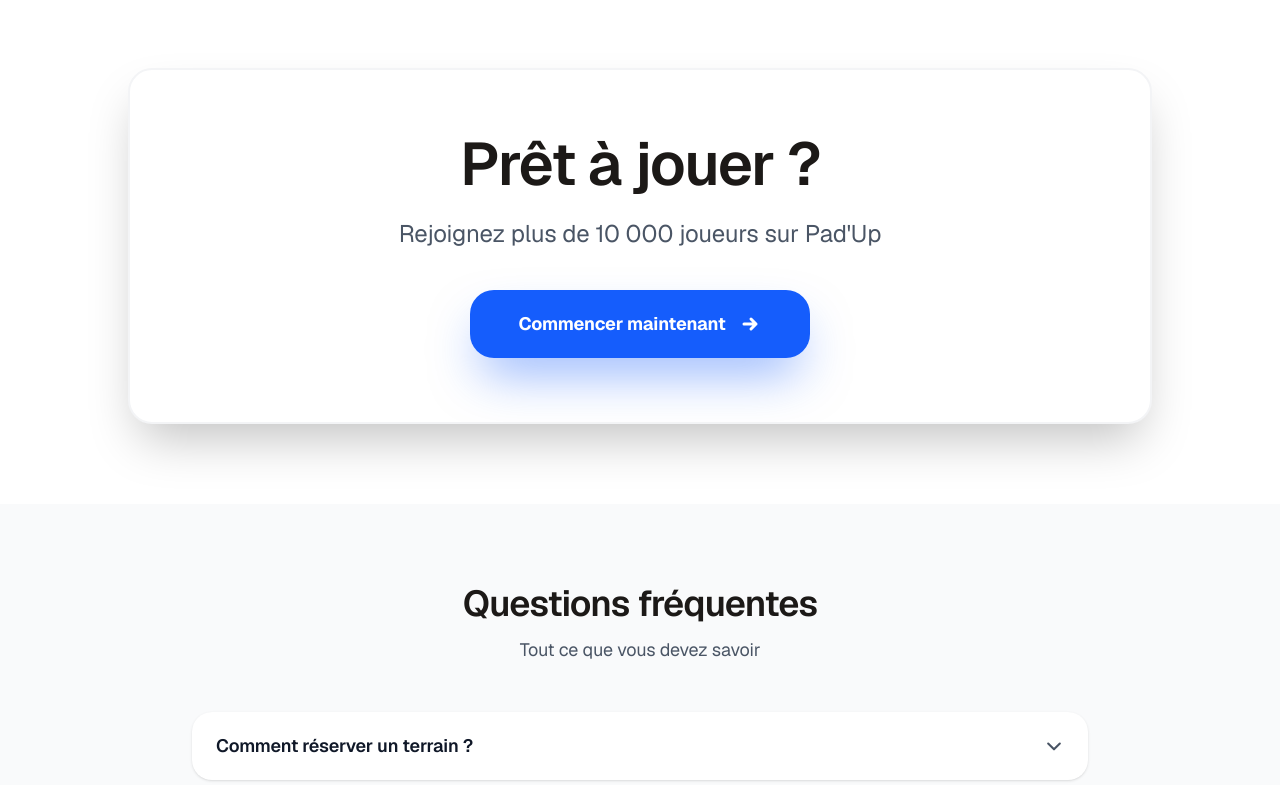
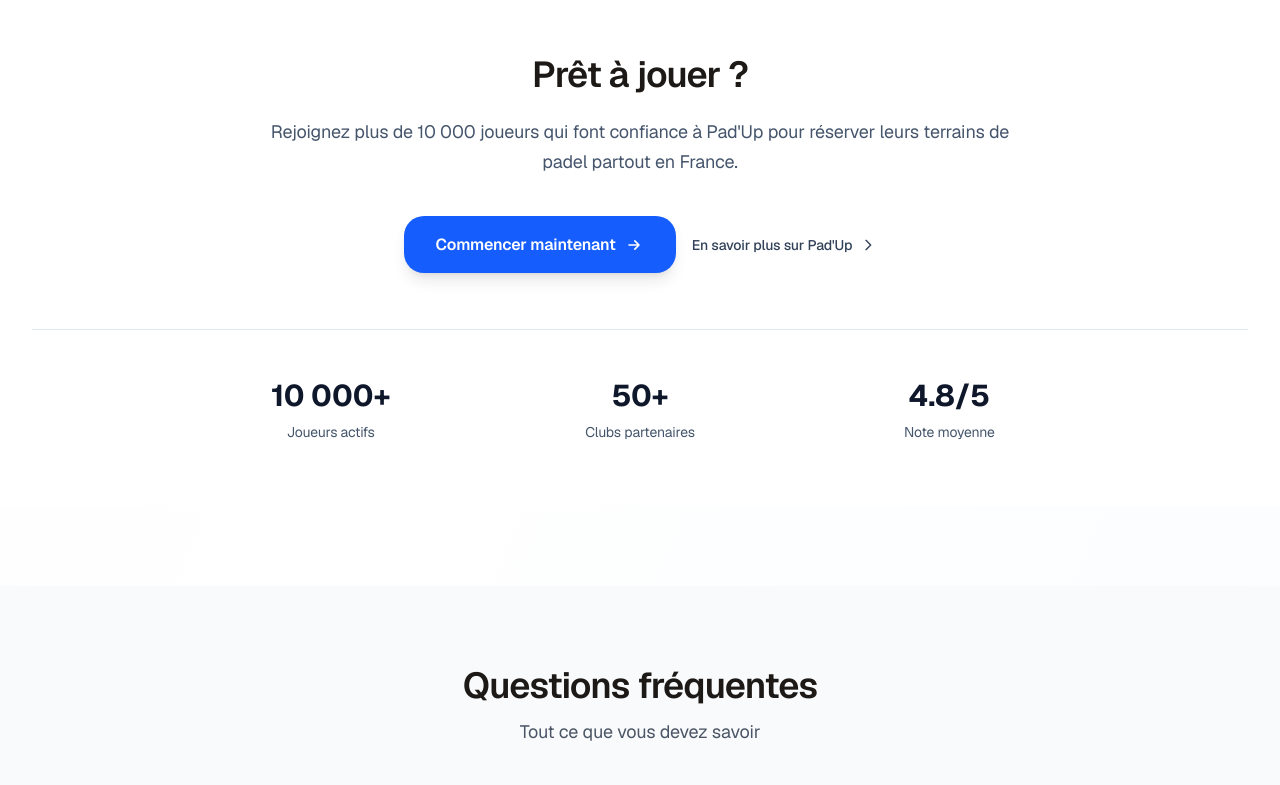
Before and after one commit to mathisenault-pixel/padup, a Next.js app: page /player/accueil in a window 1280 px wide. Shown: the part 1850-2635 px from the top of the page. Built offline with nearby package versions, Linux system fonts and the light colour scheme; no server answers; the database is empty.

Commit message:
description claire de la modif

```diff
--- a/app/player/(authenticated)/accueil/page.tsx
+++ b/app/player/(authenticated)/accueil/page.tsx
@@ -398,27 +398,57 @@
         </div>
       </section>
 
-      {/* CTA - PREMIUM */}
-      <section className="py-20 px-6 bg-white">
-        <div className="container mx-auto max-w-5xl">
-          <div className="relative bg-white rounded-3xl overflow-hidden shadow-2xl border-2 border-gray-100">
-            <div className="relative px-12 py-16 text-center">
-              <h2 className="text-6xl font-black text-gray-900 mb-6">
-                Prêt à jouer ?
-              </h2>
-              <p className="text-2xl text-gray-600 mb-10">
-                Rejoignez plus de 10 000 joueurs sur Pad'Up
-              </p>
+      {/* CTA - STYLE PRO */}
+      <section className="bg-white mt-8 md:mt-12 mb-16 md:mb-20">
+        <div className="mx-auto max-w-7xl px-6 md:px-8 py-12 md:py-16">
+          {/* Contenu centré */}
+          <div className="max-w-3xl mx-auto text-center">
+            <h2 className="text-3xl md:text-4xl font-bold text-slate-900 mb-5 leading-tight">
+              Prêt à jouer ?
+            </h2>
+            <p className="text-base md:text-lg text-slate-600 leading-relaxed mb-10">
+              Rejoignez plus de 10 000 joueurs qui font confiance à Pad'Up pour réserver leurs terrains de padel partout en France.
+            </p>
+
+            {/* CTA principal + lien secondaire */}
+            <div className="flex flex-col sm:flex-row items-center justify-center gap-4">
               <button
                 type="button"
                 onClick={() => router.push('/player/clubs')}
-                className="inline-flex items-center gap-3 px-12 py-5 bg-blue-600 text-white font-bold rounded-2xl hover:bg-blue-500 transition-all text-lg shadow-2xl shadow-blue-600/50"
+                className="inline-flex items-center gap-2 px-8 py-4 bg-blue-600 text-white font-semibold rounded-xl hover:bg-blue-700 transition-all shadow-lg hover:shadow-xl"
               >
                 Commencer maintenant
-                <svg className="w-6 h-6" fill="none" stroke="currentColor" viewBox="0 0 24 24">
-                  <path strokeLinecap="round" strokeLinejoin="round" strokeWidth={3} d="M13 7l5 5m0 0l-5 5m5-5H6" />
+                <svg className="w-5 h-5" fill="none" stroke="currentColor" strokeWidth="2" viewBox="0 0 24 24">
+                  <path strokeLinecap="round" strokeLinejoin="round" d="M13 7l5 5m0 0l-5 5m5-5H6" />
                 </svg>
               </button>
+              <Link
+                href="/a-propos"
+                className="text-sm text-slate-700 hover:text-slate-900 transition-colors font-medium inline-flex items-center gap-2 group"
+              >
+                En savoir plus sur Pad'Up
+                <svg className="w-4 h-4 group-hover:translate-x-0.5 transition-transform" fill="none" stroke="currentColor" strokeWidth="2" viewBox="0 0 24 24">
+                  <path strokeLinecap="round" strokeLinejoin="round" d="M9 5l7 7-7 7" />
+                </svg>
+              </Link>
+            </div>
+          </div>
+
+          {/* Statistiques / Social proof */}
+          <div className="mt-14 pt-12 border-t border-slate-200">
+            <div className="grid grid-cols-1 md:grid-cols-3 gap-8 max-w-4xl mx-auto text-center">
+              <div>
+                <p className="text-3xl font-bold text-slate-900 mb-2">10 000+</p>
+                <p className="text-sm text-slate-600">Joueurs actifs</p>
+              </div>
+              <div>
+                <p className="text-3xl font-bold text-slate-900 mb-2">50+</p>
+                <p className="text-sm text-slate-600">Clubs partenaires</p>
+              </div>
+              <div>
+                <p className="text-3xl font-bold text-slate-900 mb-2">4.8/5</p>
+                <p className="text-sm text-slate-600">Note moyenne</p>
+              </div>
             </div>
           </div>
         </div>
```
